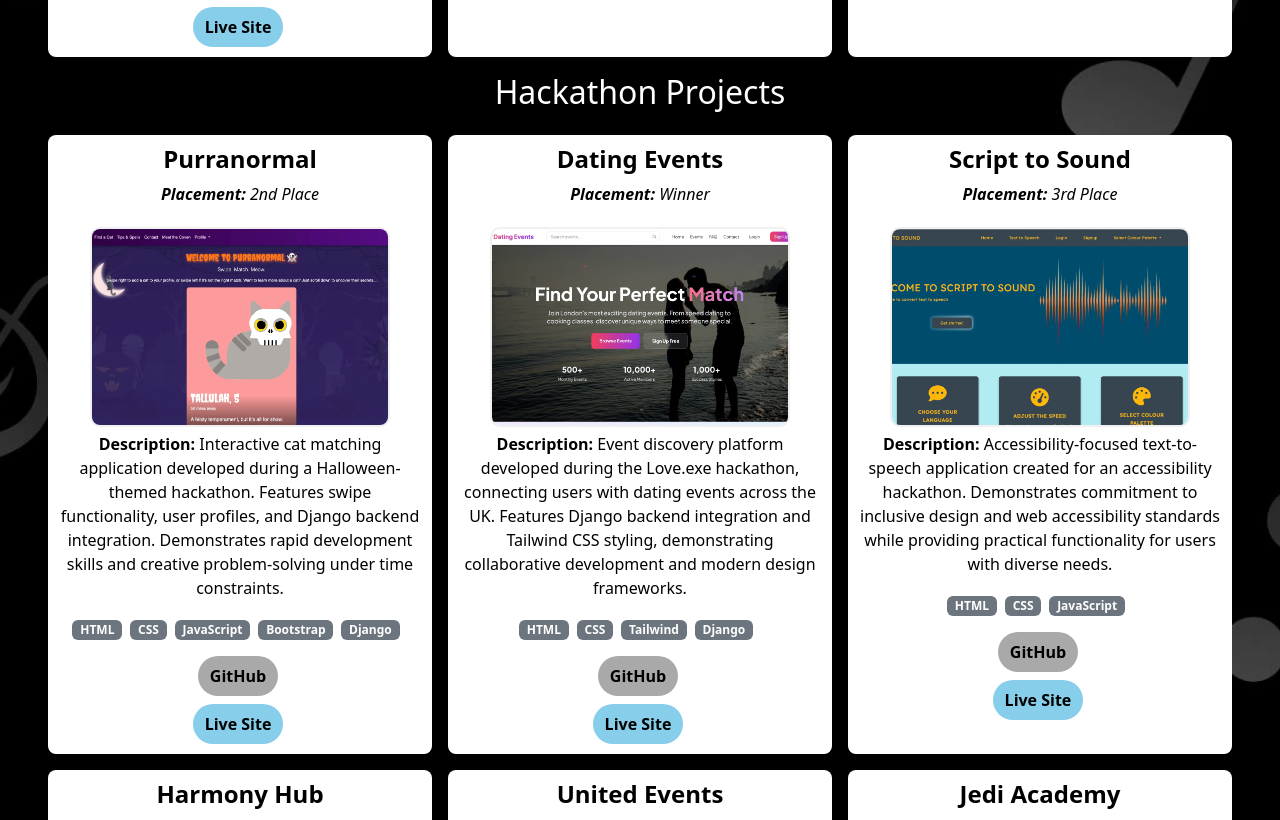
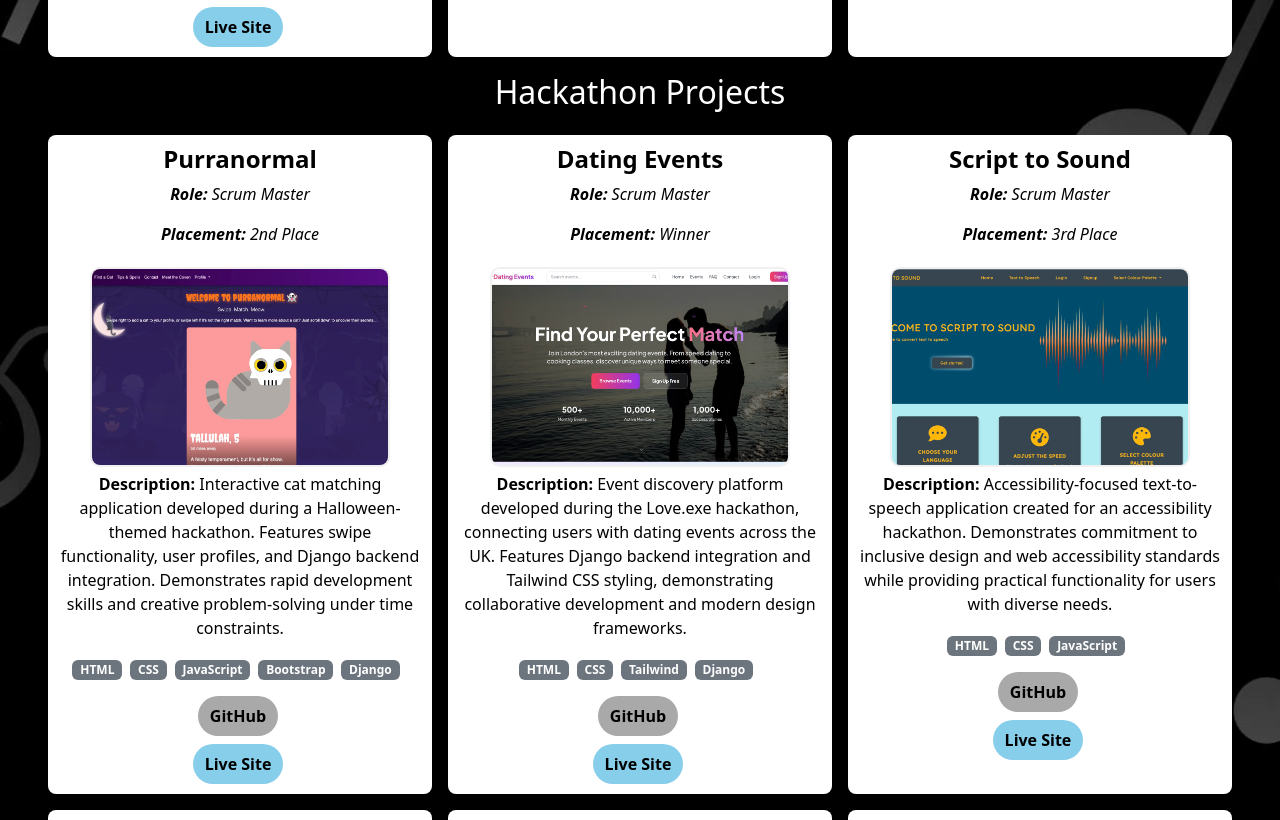
Before and after one commit to hannahro15/Hannah-Portfolio-Site, a React (Create React App) app: page /Hannah-Portfolio-Site/projects in a window 1280 px wide. Shown: the part 2160-2980 px from the top of the page. Built offline with nearby package versions, Linux system fonts and the light colour scheme.

Commit message:
Show role on hackathon project cards

```diff
--- a/src/components/projectcard/ProjectCard.js
+++ b/src/components/projectcard/ProjectCard.js
@@ -7,6 +7,11 @@ function ProjectCard({ project }) {
             {project.status && (
                 <p className='project-status'>
                     <em><strong>Status: </strong>{project.status}</em>
+                </p>
+            )}
+            {project.role && (
+                <p className='project-role'>
+                    <em><strong>Role: </strong>{project.role}</em>
                 </p>
             )}
             {project.placement && (
--- a/src/data/projectsData.js
+++ b/src/data/projectsData.js
@@ -134,7 +134,6 @@ export const hack_projects = [
         description: "Interactive music education application combining technical development with musical expertise. Developed during a classical music hackathon, featuring virtual keyboard functionality for learning music notation and bridging my musical background with web development skills.",
         technologies: ["HTML", "CSS", "JavaScript"],
         role: "Participant",
-        placement: "Participant",
         github: "https://github.com/justynath/harmony-hackers",
         demo: "https://justynath.github.io/harmony-hackers/"
     },
@@ -156,7 +155,6 @@ export const hack_projects = [
         description: "Star Wars-themed gaming platform featuring three interactive games: Wordle, Whack-a-Mole, and memory challenges. Collaborative hackathon project showcasing JavaScript game development, responsive design, and team coordination under tight deadlines.",
         technologies: ["HTML", "CSS", "JavaScript", "Bootstrap"],
         role: "Participant",
-        placement: "Participant",
         github: "https://github.com/stephendawsondev/jedi-academy?tab=readme-ov-file",
         demo: "https://stephendawsondev.github.io/jedi-academy/index.html"
     }
```
